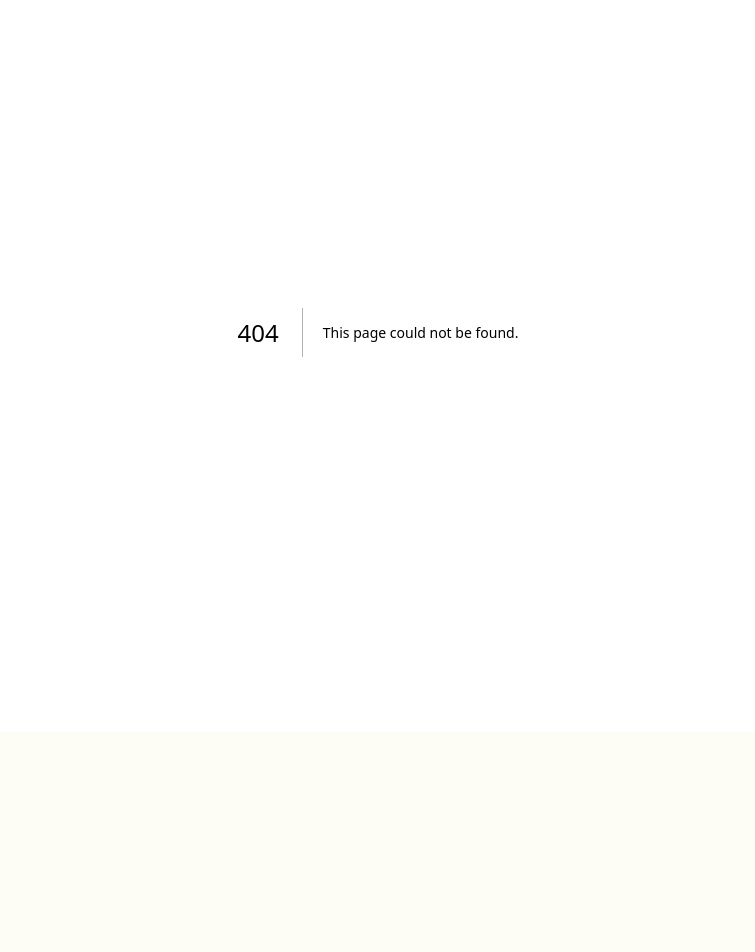
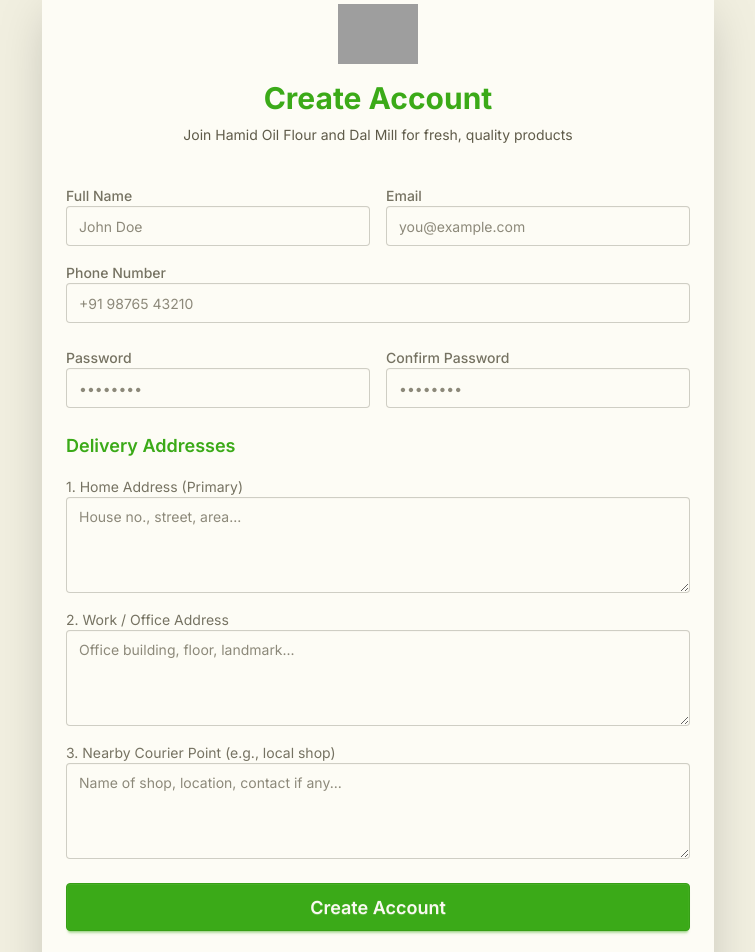
Before and after one commit to TheLunatic1/hamid-mill-shop, a Next.js app: page /register in a window 1280 px wide. Before the commit this address had no page. Shown: the part 140-1092 px from the top of the page, without its empty margins (262-1017 px from the left). Before the commit the page ends 872 px from the top, so only its background shows below. Built offline with nearby package versions, Linux system fonts and the light colour scheme; grey boxes are pictures that could not be loaded.

Commit message:
register+login page

```diff
--- /dev/null
+++ b/app/login/page.tsx
@@ -0,0 +1,89 @@
+// app/login/page.tsx
+import Link from "next/link";
+import Image from "next/image";
+
+export const metadata = {
+  title: "Login | Hamid Oil Flour and Dal Mill",
+};
+
+export default function LoginPage() {
+  const logoUrl = "https://i.imgur.com/RRI2tEI.png";
+
+  return (
+    <div className="min-h-screen bg-base-200 flex items-center justify-center px-4 py-12">
+      <div className="card w-full max-w-md shadow-2xl bg-base-100">
+        <div className="card-body">
+          {/* Logo + Title */}
+          <div className="text-center mb-8">
+            <Image
+              src={logoUrl}
+              alt="Hamid Mill Logo"
+              width={80}
+              height={80}
+              className="mx-auto mb-4 object-contain"
+              priority
+            />
+            <h1 className="text-3xl font-bold text-primary">Welcome Back</h1>
+            <p className="text-base-content/70 mt-2">
+              Login to your Hamid Mill account
+            </p>
+          </div>
+
+          {/* Login Form */}
+          <form className="space-y-6">
+            <div className="form-control">
+              <label className="label">
+                <span className="label-text font-medium">Email or Phone</span>
+              </label>
+              <input
+                type="text"
+                placeholder="your@email.com or +91XXXXXXXXXX"
+                className="input input-bordered w-full"
+                required
+              />
+            </div>
+
+            <div className="form-control">
+              <label className="label">
+                <span className="label-text font-medium">Password</span>
+              </label>
+              <input
+                type="password"
+                placeholder="••••••••"
+                className="input input-bordered w-full"
+                required
+              />
+              <label className="label justify-end">
+                <a href="#" className="label-text-alt link link-primary">
+                  Forgot password?
+                </a>
+              </label>
+            </div>
+
+            <button type="submit" className="btn btn-primary w-full">
+              Login
+            </button>
+          </form>
+
+          {/* Divider */}
+          <div className="divider my-8">OR</div>
+
+          {/* Register Link */}
+          <p className="text-center text-base-content/70">
+            Don&apos;t have an account?{" "}
+            <Link href="/register" className="link link-primary font-medium">
+              Register here
+            </Link>
+          </p>
+
+          {/* Back to Home */}
+          <div className="mt-6 text-center">
+            <Link href="/" className="link link-secondary">
+              ← Back to Home
+            </Link>
+          </div>
+        </div>
+      </div>
+    </div>
+  );
+}
--- /dev/null
+++ b/app/register/page.tsx
@@ -0,0 +1,160 @@
+// app/register/page.tsx
+import Link from "next/link";
+import Image from "next/image";
+
+export const metadata = {
+  title: "Register | Hamid Oil Flour and Dal Mill",
+};
+
+export default function RegisterPage() {
+  const logoUrl = "https://i.imgur.com/RRI2tEI.png";
+
+  return (
+    <div className="min-h-screen bg-base-200 flex items-center justify-center px-4 py-12">
+      <div className="card w-full max-w-2xl shadow-2xl bg-base-100">
+        <div className="card-body">
+          {/* Logo + Title */}
+          <div className="text-center mb-8">
+            <Image
+              src={logoUrl}
+              alt="Hamid Mill Logo"
+              width={80}
+              height={80}
+              className="mx-auto mb-4 object-contain"
+              priority
+            />
+            <h1 className="text-3xl font-bold text-primary">Create Account</h1>
+            <p className="text-base-content/70 mt-2">
+              Join Hamid Oil Flour and Dal Mill for fresh, quality products
+            </p>
+          </div>
+
+          {/* Register Form */}
+          <form className="space-y-6">
+            {/* Name, Email, Phone Row */}
+            <div className="grid grid-cols-1 md:grid-cols-2 gap-4">
+              <div className="form-control">
+                <label className="label">
+                  <span className="label-text font-medium">Full Name</span>
+                </label>
+                <input
+                  type="text"
+                  placeholder="John Doe"
+                  className="input input-bordered w-full"
+                  required
+                />
+              </div>
+
+              <div className="form-control">
+                <label className="label">
+                  <span className="label-text font-medium">Email</span>
+                </label>
+                <input
+                  type="email"
+                  placeholder="you@example.com"
+                  className="input input-bordered w-full"
+                  required
+                />
+              </div>
+
+              <div className="form-control md:col-span-2">
+                <label className="label">
+                  <span className="label-text font-medium">Phone Number</span>
+                </label>
+                <input
+                  type="tel"
+                  placeholder="+91 98765 43210"
+                  className="input input-bordered w-full"
+                  required
+                />
+              </div>
+            </div>
+
+            {/* Password Fields */}
+            <div className="grid grid-cols-1 md:grid-cols-2 gap-4">
+              <div className="form-control">
+                <label className="label">
+                  <span className="label-text font-medium">Password</span>
+                </label>
+                <input
+                  type="password"
+                  placeholder="••••••••"
+                  className="input input-bordered w-full"
+                  required
+                />
+              </div>
+              <div className="form-control">
+                <label className="label">
+                  <span className="label-text font-medium">Confirm Password</span>
+                </label>
+                <input
+                  type="password"
+                  placeholder="••••••••"
+                  className="input input-bordered w-full"
+                  required
+                />
+              </div>
+            </div>
+
+            {/* 3 Addresses */}
+            <div className="space-y-4">
+              <h3 className="text-lg font-semibold text-primary">Delivery Addresses</h3>
+
+              <div className="form-control">
+                <label className="label">
+                  <span className="label-text">1. Home Address <span className="text-sm font-normal">(Primary)</span></span>
+                </label>
+                <textarea
+                  placeholder="House no., street, area..."
+                  className="textarea textarea-bordered w-full h-24"
+                  required
+                />
+              </div>
+
+              <div className="form-control">
+                <label className="label">
+                  <span className="label-text">2. Work / Office Address</span>
+                </label>
+                <textarea
+                  placeholder="Office building, floor, landmark..."
+                  className="textarea textarea-bordered w-full h-24"
+                />
+              </div>
+
+              <div className="form-control">
+                <label className="label">
+                  <span className="label-text">3. Nearby Courier Point <span className="text-sm font-normal">(e.g., local shop)</span></span>
+                </label>
+                <textarea
+                  placeholder="Name of shop, location, contact if any..."
+                  className="textarea textarea-bordered w-full h-24"
+                />
+              </div>
+            </div>
+
+            {/* Submit Button */}
+            <button type="submit" className="btn btn-primary btn-lg w-full">
+              Create Account
+            </button>
+          </form>
+
+          {/* Divider + Login Link */}
+          <div className="divider my-8">OR</div>
+          <p className="text-center text-base-content/70">
+            Already have an account?{" "}
+            <Link href="/login" className="link link-primary font-medium">
+              Login here
+            </Link>
+          </p>
+
+          {/* Back to Home */}
+          <div className="mt-6 text-center">
+            <Link href="/" className="link link-secondary">
+              ← Back to Home
+            </Link>
+          </div>
+        </div>
+      </div>
+    </div>
+  );
+}
```
